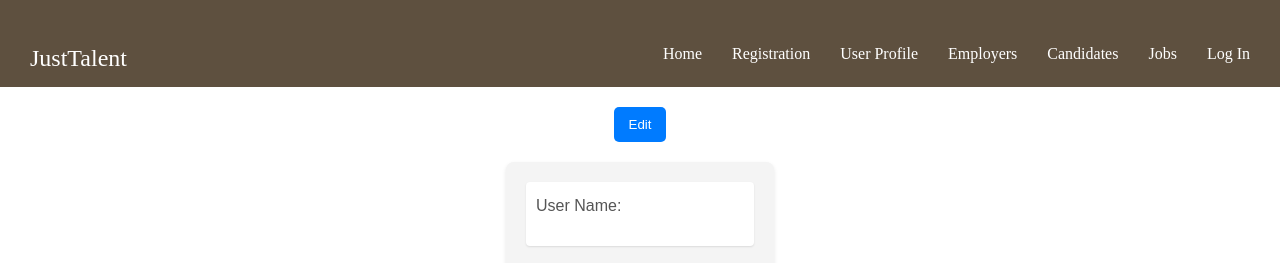
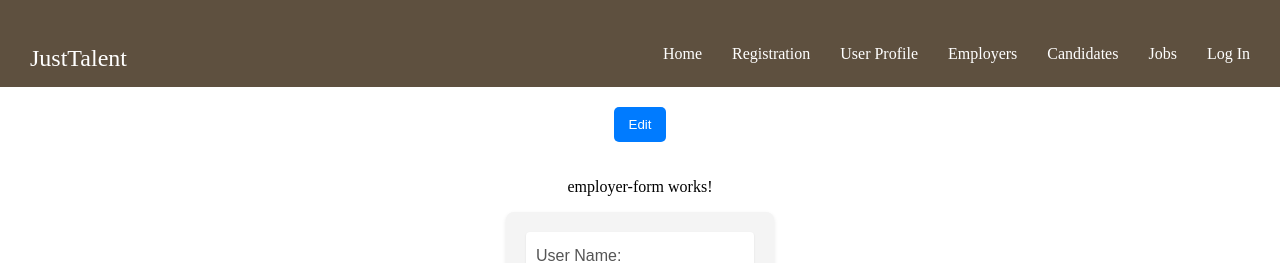
Before and after one commit to new-idea-machine/os-anti-bias-app-front, an Angular app in the folder justTalent/: page /user-profile in a window 1280 px wide. Shown: the top 263 px of the page. Built offline with nearby package versions, Linux system fonts and the light colour scheme; no server answers.

Commit message:
Create employer-form component

```diff
--- a/justTalent/src/app/candidate/candidate.component.html
+++ b/justTalent/src/app/candidate/candidate.component.html
@@ -14,6 +14,8 @@
     <!-- IF NO DATE FOR RESUME, SHOW CREATE BUTTON -->
     <!-- IF NO DATE FOR EMPLOYER, SHOW CREATE BUTTON -->
 
+    <app-employer-form></app-employer-form>
+
     @if(isEditMode) {
       <app-resume-form
         [resume]="resume"
--- a/justTalent/src/app/candidate/candidate.component.ts
+++ b/justTalent/src/app/candidate/candidate.component.ts
@@ -6,11 +6,12 @@ import { CommonModule } from '@angular/common';
 import { ReactiveFormsModule } from '@angular/forms';
 import { ResumeComponent } from '../resume/resume.component';
 import { ResumeFormComponent } from '../resume-form/resume-form.component';
+import { EmployerFormComponent } from '../employer-form/employer-form.component';
 
 @Component({
   selector: 'app-candidate',
   standalone: true,
-  imports: [CommonModule, ReactiveFormsModule, ResumeComponent, ResumeFormComponent],
+  imports: [CommonModule, ReactiveFormsModule, ResumeComponent, ResumeFormComponent, EmployerFormComponent],
   templateUrl: './candidate.component.html',
   styleUrl: './candidate.component.css'
 })
```
